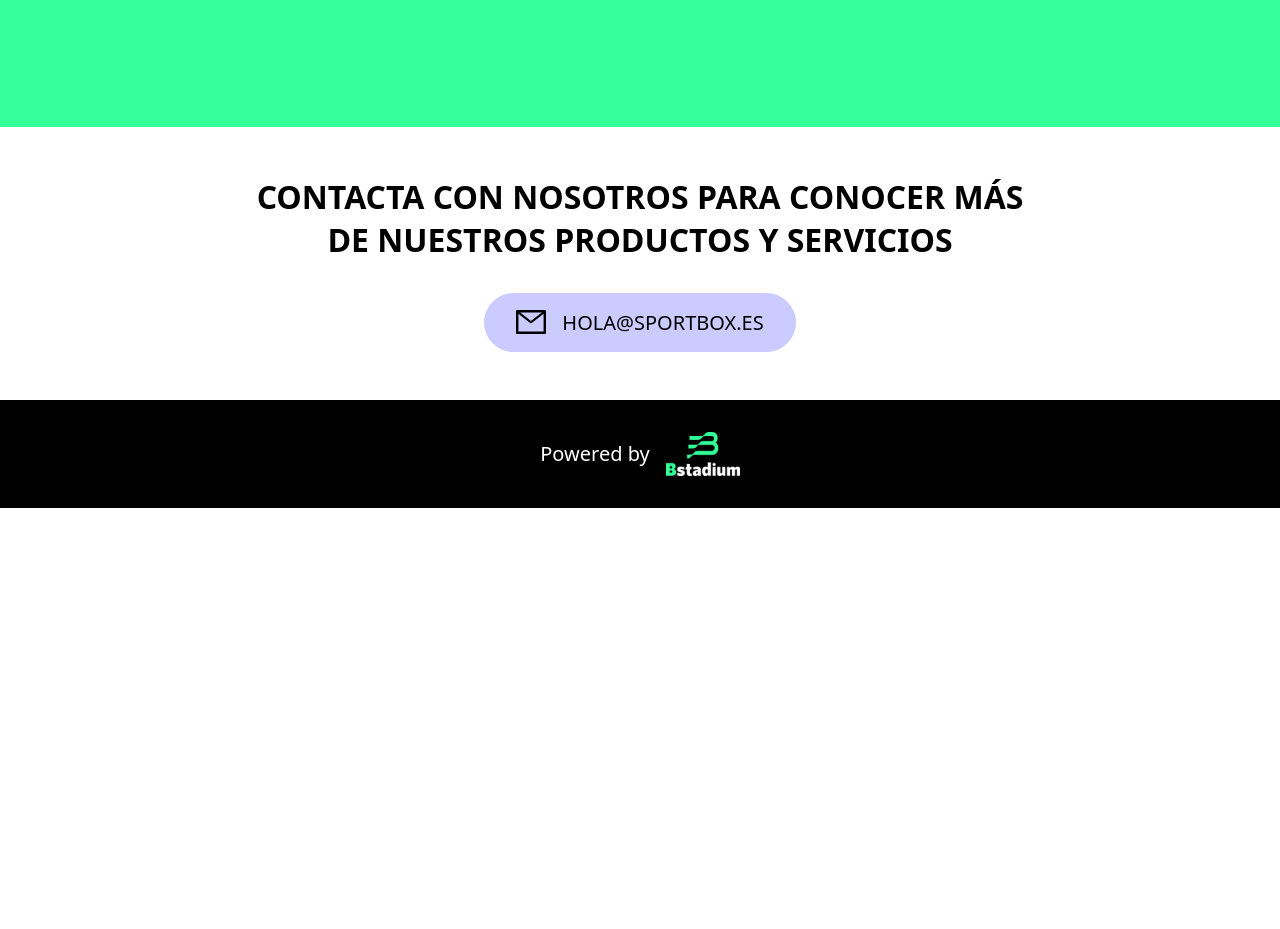
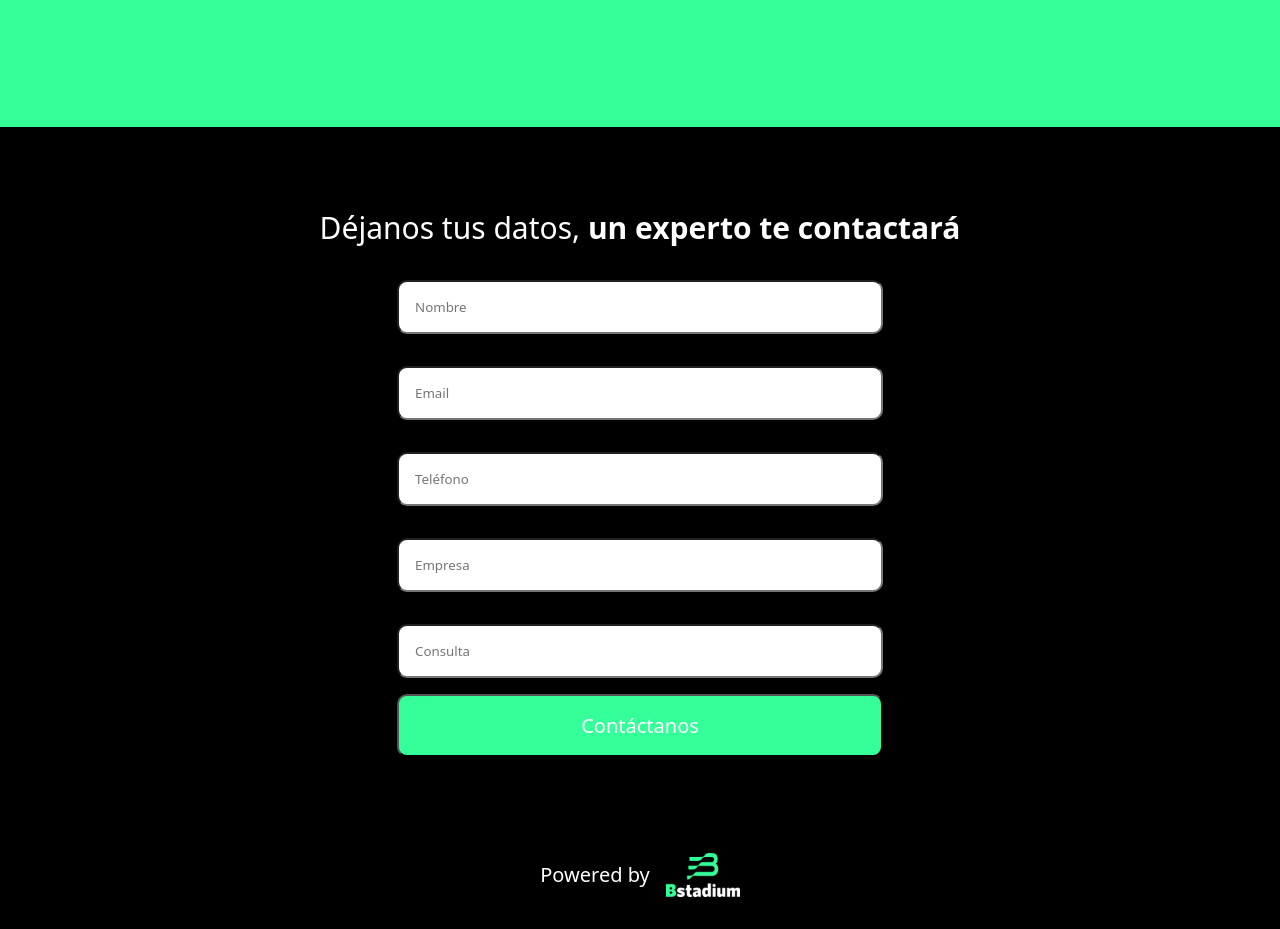
Before and after one commit to henrrymbau10/BSTADIUM-SPORTBOX, a React (Create React App) app: page / in a window 1280 px wide. Shown: the part 3240-4169 px from the top of the page. Before the commit the page ends 3748 px from the top, so only its background shows below. Built offline with nearby package versions, Linux system fonts and the light colour scheme.

Commit message:
formulario

```diff
--- a/src/Components/Footer/Footer2/Footer2.jsx
+++ b/src/Components/Footer/Footer2/Footer2.jsx
@@ -1,17 +1,17 @@
 import React from 'react'
 import "./Footer2.scss"
-import sobre from "../../../Assets/Icons/Vectorsobre.svg"
 
 export default function Footer2() {
     return (
         <div className="contacto">
-
-            <div className="contacto-title">
-                <h1>CONTACTA CON NOSOTROS PARA CONOCER MÁS DE NUESTROS PRODUCTOS Y SERVICIOS</h1>
-            </div>
-            <div className="contacto-button">
-                <img src={sobre} alt="sobre" />
-                <p>HOLA@SPORTBOX.ES</p>
+            <div className="form-container">
+                <p>Déjanos tus datos, <b>un experto te contactará</b></p>
+                <input type="text" placeholder="Nombre" />
+                <input type="email" placeholder="Email" />
+                <input type="number" placeholder="Teléfono" />
+                <input type="text" placeholder="Empresa" />
+                <input type="text" placeholder="Consulta" />
+                <button>Contáctanos</button>
             </div>
         </div>
     )
--- a/src/Components/Footer/Footer2/Footer2.scss
+++ b/src/Components/Footer/Footer2/Footer2.scss
@@ -2,35 +2,46 @@
     display: flex;
     flex-direction: column;
     align-items: center;
+    height: 100%;
+    justify-content: center;
+    background-size: cover;
+    background-repeat: no-repeat;
+    background-color: black;
 
-    .contacto-title {
+    p {
+        text-align: center;
+        color: white;
+        font-size: 30px;
+        padding: 1rem 0 1rem 0;
+    }
+
+    .form-container {
+        margin: 3rem 0 3rem 0;
+        ;
         display: flex;
         flex-direction: column;
         align-items: center;
-        padding-top: 3rem;
+        background-color: rgba(0, 0, 0, 0.8);
+        width: 90%;
+        justify-content: center;
+        padding: 1rem 1rem;
 
-        h1 {
-            text-align: center;
-            width: 60%;
-            font-weight: 800;
-        }
-    }
-
-    .contacto-button {
-        display: flex;
-        align-items: center;
-        background-color: #CCCBFF;
-        padding: 1rem 2rem;
-        border-radius: 45px;
-        margin: 2rem 0 3rem 0;
-
-        img {
-            margin-right: 1rem;
-            width: 30px;
+        input {
+            margin: 1rem 2rem 1rem 2rem;
+            border-radius: 10px;
+            padding: 1rem;
+            width: 70%;
+            max-width: 450px;
         }
 
-        p {
+        button {
+            background-color: #34FF98;
+            color: white;
             font-size: 20px;
+            padding: 1rem;
+            width: 77%;
+            max-width: 486px;
+            border-radius: 10px;
         }
     }
 
```
